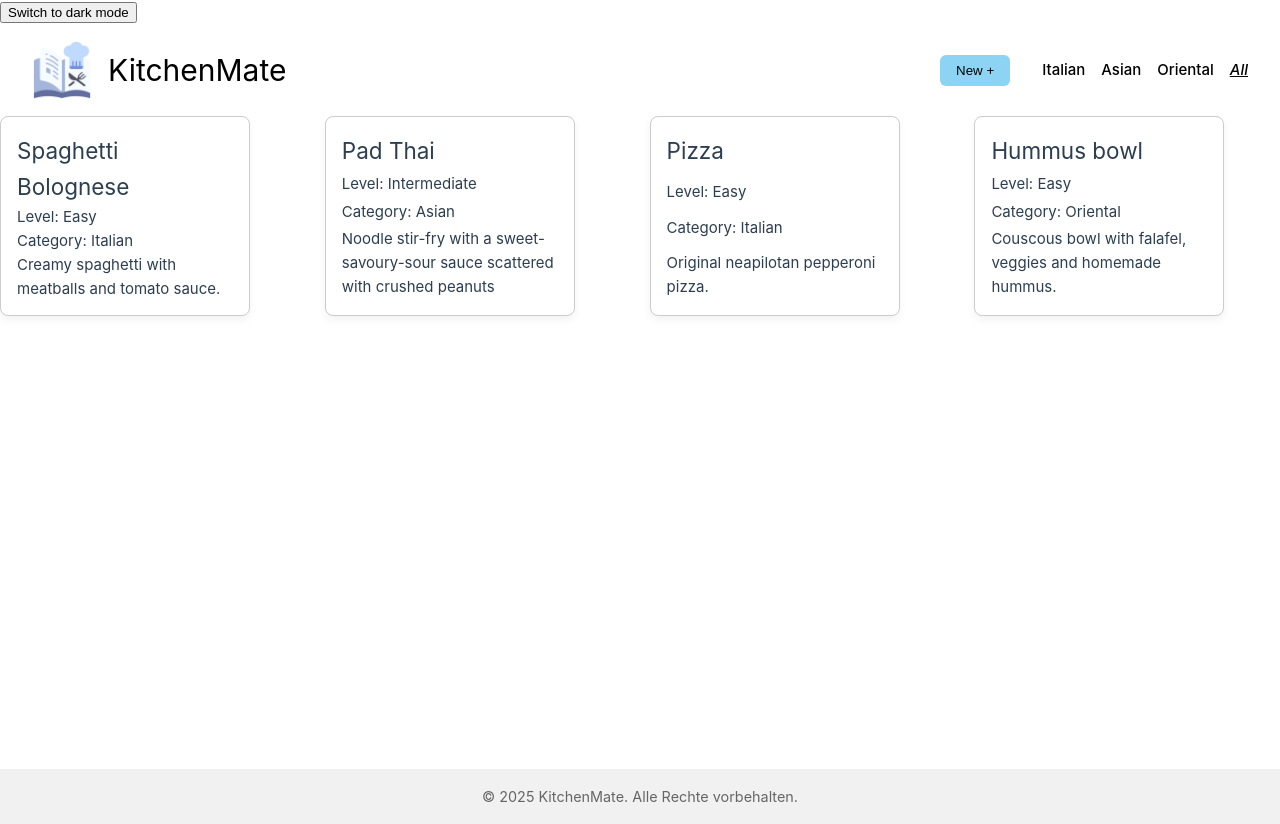
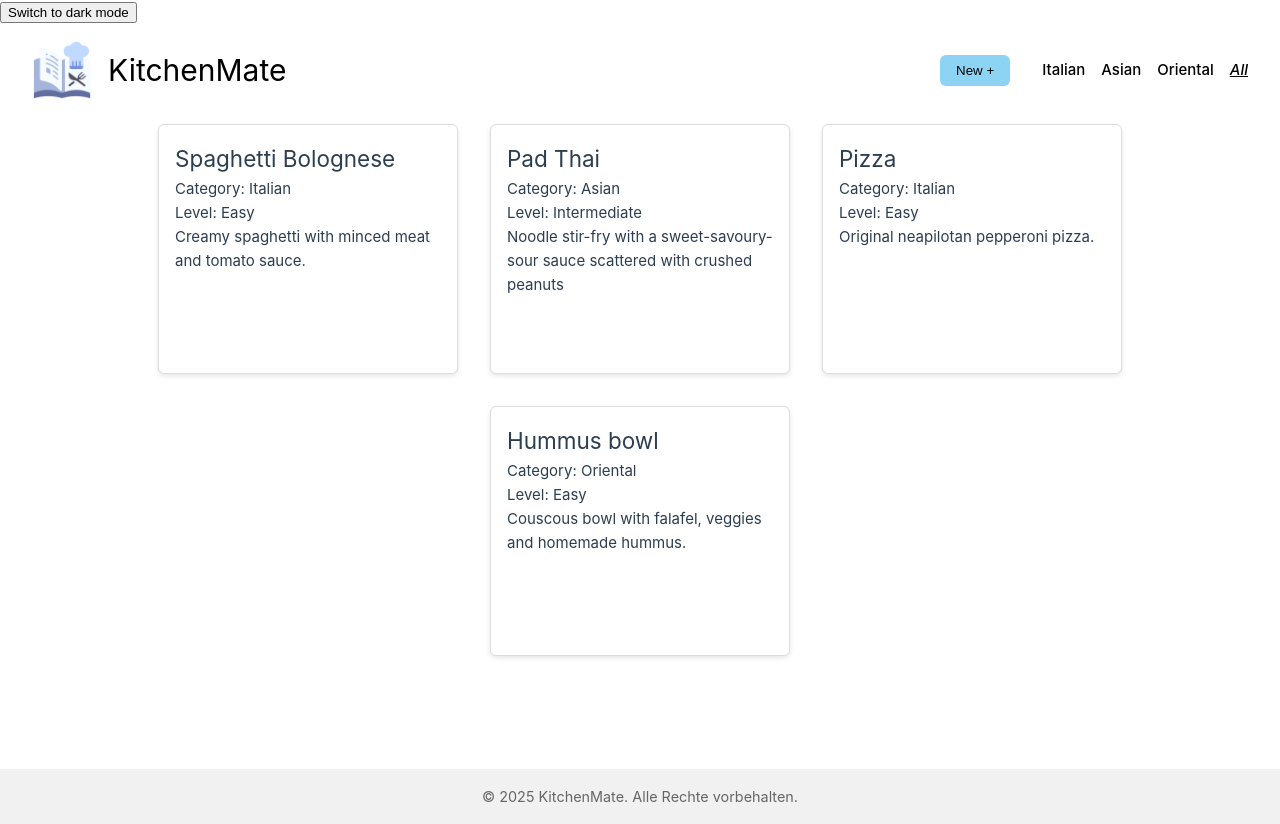
Before and after one commit to piahirsch/KitchenMateFrontend, a Vue app: page / in a window 1280 px wide. Built offline with nearby package versions, Linux system fonts and the light colour scheme.

Commit message:
Rezeptschritte als Checkliste FUNKTIONSFÄHIG

```diff
--- a/src/App.vue
+++ b/src/App.vue
@@ -13,6 +13,7 @@
 
 <script setup lang="ts">
 import { ref, computed, onMounted, watch } from 'vue';
+
 
 console.log('App.vue loaded'); // Check script execution
 
--- /dev/null
+++ b/src/components/RecipeCard.vue
@@ -0,0 +1,89 @@
+<template>
+  <div class="recipe-card" :class="{ expanded }" @click="toggleExpanded">
+    <h2>{{ recipe.name }}</h2>
+    <p><strong>Category:</strong> {{ recipe.category }}</p>
+    <p><strong>Level:</strong> {{ recipe.difficultyLevel }}</p>
+    <p>{{ recipe.description }}</p>
+
+    <!-- Steps only visible if expanded -->
+    <div v-if="expanded" class="details" @click.stop>
+      <ul>
+        <li v-for="(step, index) in recipe.steps" :key="index">
+          <label>
+            <input
+              type="checkbox"
+              v-model="checkedSteps[index]"
+            />
+            {{ step }}
+          </label>
+        </li>
+      </ul>
+    </div>
+  </div>
+</template>
+
+<script setup lang="ts">
+import { ref, defineProps, watch } from 'vue'
+
+const props = defineProps<{
+  recipe: {
+    id: number
+    name: string
+    difficultyLevel: string
+    category: string
+    description: string
+    steps: string[]
+  }
+}>()
+
+// Expanded toggle state
+const expanded = ref(false)
+
+// Persist checkbox states in localStorage (per recipe)
+const storageKey = `recipe-${props.recipe.id}-checked`
+const saved = localStorage.getItem(storageKey)
+const checkedSteps = ref<boolean[]>(
+  saved ? JSON.parse(saved) : props.recipe.steps.map(() => false)
+)
+
+// Save changes to localStorage
+watch(checkedSteps, (val) => {
+  localStorage.setItem(storageKey, JSON.stringify(val))
+}, { deep: true })
+
+function toggleExpanded() {
+  expanded.value = !expanded.value
+}
+</script>
+
+<style scoped>
+.recipe-card {
+  width: 300px;
+  min-height: 250px;
+  max-height: fit-content;
+  box-sizing: border-box;
+  cursor: pointer;
+  border: 1px solid #ddd;
+  border-radius: 6px;
+  padding: 1rem;
+  background: white;
+  box-shadow: 0 2px 5px rgba(0,0,0,0.1);
+  margin: 0.5rem;
+  transition: all 0.3s ease;
+  display: flex;
+  flex-direction: column;
+  justify-content: flex-start;
+}
+
+.recipe-card:hover {
+  box-shadow: 0 4px 12px rgba(0,0,0,0.15);
+}
+
+.details {
+  margin-top: 1rem;
+}
+
+input[type="checkbox"] {
+  margin-right: 0.5rem;
+}
+</style>
--- a/src/components/RecipeList.vue
+++ b/src/components/RecipeList.vue
@@ -1,53 +1,41 @@
 <template>
-  <div class="recipe-grid">
-    <div class="recipe-card" v-for="recipe in recipes" :key="recipe.id">
-      <h2>{{ recipe.name }}</h2>
-      <p><strong>Level:</strong> {{ recipe.difficultyLevel }}</p>
-      <p><strong>Category:</strong> {{ recipe.category }}</p>
-      <p>{{ recipe.description }}</p>
-    </div>
+  <div class="recipe-list">
+    <RecipeCard
+      v-for="recipe in recipes"
+      :key="recipe.id"
+      :recipe="recipe"
+      :expanded="expandedId === recipe.id"
+      @toggle="emit('toggle', recipe.id)"
+    />
   </div>
 </template>
 
+<script setup lang="ts">
+import RecipeCard from './RecipeCard.vue'
+import { defineProps, defineEmits } from 'vue'
 
-<script setup lang="ts">
-
-
-defineProps<{
+const props = defineProps<{
   recipes: {
     id: number
     name: string
     difficultyLevel: string
     category: string
     description: string
+    steps: string[]
   }[]
+  expandedId: number | null
+}>()
+
+const emit = defineEmits<{
+  (e: 'toggle', id: number): void
 }>()
 </script>
 
 <style scoped>
-.recipe-grid {
-  display: grid;
-  grid-template-columns: repeat(auto-fit, minmax(250px, 1fr));
-  gap: 1.2rem;
-}
-
-.recipe-card {
-  width: 250px;
-  height: 200px;
-  background: white;
-  border: 1px solid #ccc;
-  border-radius: 8px;
-  padding: 1rem;
-  box-shadow: 0 4px 8px rgba(0, 0, 0, 0.05);
-  transition: transform 0.2s ease;
-  box-sizing: border-box;
+.recipe-list {
   display: flex;
-  flex-direction: column;
-  justify-content: space-between;
-}
-
-.recipe-card:hover {
-  transform: translateY(-4px);
-  box-shadow: 0 6px 12px rgba(0, 0, 0, 0.1);
+  flex-wrap: wrap;
+  gap: 1rem;
+  justify-content: center;
 }
 </style>
--- a/src/views/HomeView.vue
+++ b/src/views/HomeView.vue
@@ -6,7 +6,7 @@
       @filter-category="filterByCategory"
     />
     <div class="content">
-      <RecipeList :recipes="filteredRecipes" />
+    <RecipeList :recipes="filteredRecipes" />
     </div>
     <AppFooter />
   </div>
@@ -19,25 +19,64 @@ import RecipeList from '@/components/RecipeList.vue'
 import AppFooter from '@/components/AppFooter.vue'
 
 const recipes = ref([
-  { id: 1, name: 'Spaghetti Bolognese', difficultyLevel: 'Easy', category: 'Italian', description: 'Creamy spaghetti with meatballs and tomato sauce.' },
-  { id: 2, name: 'Pad Thai', difficultyLevel: 'Intermediate', category: 'Asian', description: 'Noodle stir-fry with a sweet-savoury-sour sauce scattered with crushed peanuts' },
-  { id: 3, name: 'Pizza', difficultyLevel: 'Easy', category: 'Italian', description: 'Original neapilotan pepperoni pizza.' },
-  { id: 4, name: 'Hummus bowl', difficultyLevel: 'Easy', category: 'Oriental', description: 'Couscous bowl with falafel, veggies and homemade hummus.'}
+  { id: 1,
+    name: 'Spaghetti Bolognese',
+    difficultyLevel: 'Easy',
+    category: 'Italian',
+    description: 'Creamy spaghetti with minced meat and tomato sauce.',
+    steps: [
+      'Sautee garlic and onion in a frying pan.',
+      'Add minced meat, celery and carrots',
+      'Add tomato sauce and let it simmer for 2-3 hours',
+      'Boil your spaghetti as instructed on the box',
+      'Combine pasta and sauce and enjoy!'
+    ] },
+  { id: 2,
+    name: 'Pad Thai',
+    difficultyLevel: 'Intermediate',
+    category: 'Asian',
+    description: 'Noodle stir-fry with a sweet-savoury-sour sauce scattered with crushed peanuts',
+    steps: [
+      'Cook noodles. After, rinse with cold water.',
+      'Make your sauce and set it aside.',
+      'Add a tablespoon of oil to your wok and add the shrimp, chicken or tofu, garlic and bell pepper',
+      'Scramble your eggs directly in the pan.',
+      'Add noodles, sauce, bean sprouts and peanuts to the wok',
+      'Garnish with green onion, peanuts and cilantro.'
+    ] },
+  { id: 3,
+    name: 'Pizza',
+    difficultyLevel: 'Easy',
+    category: 'Italian',
+    description: 'Original neapilotan pepperoni pizza.',
+    steps: [
+      'Prepare your dough and let it rise',
+      'Add your tomato sauce and mozzarella and bake',
+      'Add your salami or othe rtoppings and bake again'
+    ]},
+  { id: 4,
+    name: 'Hummus bowl',
+    difficultyLevel: 'Easy',
+    category: 'Oriental',
+    description: 'Couscous bowl with falafel, veggies and homemade hummus.',
+    steps: [
+      'Prepare your couscous and set aside.',
+      'Chop your veggies of choice and add to the bowl',
+      'Fry your falafel and add your hummus on top.'
+    ]}
 ])
 
 const selectedCategory = ref<string | null>(null)
 
 const filteredRecipes = computed(() => {
   if (!selectedCategory.value) return recipes.value
-  return recipes.value.filter(
-    (r) => r.category === selectedCategory.value
-  )
+  return recipes.value.filter(r => r.category === selectedCategory.value)
 })
 
 function handleAdd(type: 'recipe' | 'category') {
   if (type === 'recipe') {
     console.log('Recipe')
-    // z. B. Modal öffnen
+
   } else {
     console.log('Category')
   }
```
Lines whose indentation alone changed are shown as unchanged.
